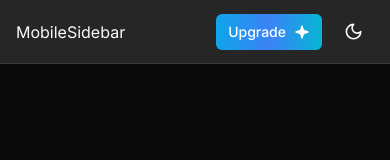
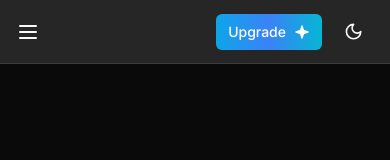
Before and after one commit to ryananhtuan-nguyen/ai-companion, a Next.js app: page / in a window 390 px wide. Shown: the top 160 px of the page. Built offline with nearby package versions, Linux system fonts and the light colour scheme.

Commit message:
dropdown menu for mobile size bar

```diff
--- a/components/MobileSidebar.tsx
+++ b/components/MobileSidebar.tsx
@@ -1,6 +1,19 @@
 'use client'
+import { Menu } from 'lucide-react'
+import { Sheet, SheetContent, SheetTrigger } from '@/components/ui/sheet'
+import Sidebar from '@/components/Sidebar'
+
 const MobileSidebar = () => {
-  return <div>MobileSidebar</div>
+  return (
+    <Sheet>
+      <SheetTrigger className="md:hidden pr-4">
+        <Menu />
+      </SheetTrigger>
+      <SheetContent side="left" className="p-0 bg-secondary pt-10 w-32">
+        <Sidebar />
+      </SheetContent>
+    </Sheet>
+  )
 }
 
 export default MobileSidebar
```
